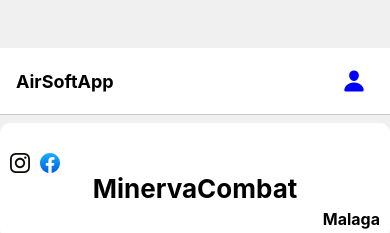
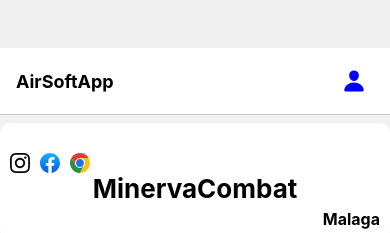
Before and after one commit to oespejo08/ProyectoAirsoft, a React Native app in the folder client/: screen /Home in a window 390 px wide. Shown: the top 233 px of the page. Built offline with nearby package versions, Linux system fonts and the light colour scheme.

Commit message:
CleanCode

```diff
--- /dev/null
+++ b/client/src/components/CamposAirsoft.js
@@ -0,0 +1,10 @@
+const camposAirsofts = [
+    {nombre: 'MinervaCombat', ciudad:'Malaga', localizacion:'', partidas: ['Sabado','Domingo'], instagram:'minervacombat',facebook:'airsoftminervacombat', direccion:'https://minervacombat.jimdofree.com/'},
+    {nombre: 'ZonaZ', ciudad:'Malaga', localizacion:'', partidas: ['Sabado','Domingo'], instagram:'arturojshaw',facebook:'zonaceta',youtube:'@ZonaCetaAirsoft'},
+    {nombre: 'Kampo Lira', ciudad:'Malaga', localizacion:'', partidas: ['Sabado','Domingo'], instagram:'campolira',facebook:'campolira'},
+
+
+
+  ]
+
+  export default camposAirsofts
--- a/client/src/components/HomeScreen.js
+++ b/client/src/components/HomeScreen.js
@@ -6,8 +6,8 @@ import { Linking } from 'react-native';
 import InstagramIcons from './icons/InstagramIcons';
 import FacebookIcons from './icons/FacebookIcons';
 import YoutubeIcons from './icons/YoutubeIcons';
-
-
+import ChromeIcons from './icons/ChromeIcons';
+import camposAirsofts from './CamposAirsoft';
 
 
 
@@ -29,7 +29,10 @@ const HomeScreen = ({navigation}) => {
     Linking.openURL(url).catch(err => console.error('Error al abrir el enlace:', err));
   };
 
-
+  const goToWebDirecction =(direccion) => {
+    const url = direccion;
+    Linking.openURL(url).catch(err=> console.error('Error al abir el enlace',err))
+  }
 
 
   const [partidaSeleccionada, setPartidaSeleccionada] = useState(null);
@@ -48,14 +51,7 @@ const HomeScreen = ({navigation}) => {
     console.log(`Te has apuntado a la partida de ${partida} en el campo ${partidaSeleccionada}`);
   };
 
-  const camposAirsofts = [
-    {nombre: 'MinervaCombat', ciudad:'Malaga', localizacion:'', partidas: ['Sabado','Domingo'], instagram:'minervacombat',facebook:'airsoftminervacombat'},
-    {nombre: 'ZonaZ', ciudad:'Malaga', localizacion:'', partidas: ['Sabado','Domingo'], instagram:'arturojshaw',facebook:'zonaceta',youtube:'@ZonaCetaAirsoft'},
-    {nombre: 'Kampo Lira', ciudad:'Malaga', localizacion:'', partidas: ['Sabado','Domingo'], instagram:'campolira',facebook:'campolira'},
 
-
-
-  ]
   return (
     <ScrollView style={styles.container}>
   <Header title="AirSoftApp" onLoginPress={handleLoginPress} />
@@ -76,6 +72,11 @@ const HomeScreen = ({navigation}) => {
           <TouchableOpacity onPress={() => goToYoutubeProfile(campo.youtube)}>
             <View style={styles.iconosContainer}>
             {campo.youtube && <YoutubeIcons style={styles.icono} />}
+            </View>
+            </TouchableOpacity>
+            <TouchableOpacity onPress={() => goToWebDirecction(campo.direccion)}>
+            <View style={styles.iconosContainer}>
+            {campo.direccion && <ChromeIcons style={styles.icono} />}
             </View>
             </TouchableOpacity>
 
--- /dev/null
+++ b/client/src/components/icons/ChromeIcons.js
@@ -0,0 +1,38 @@
+import * as React from "react"
+import Svg, { Path } from "react-native-svg"
+
+function ChromeIcons(props) {
+  return (
+    <Svg
+      xmlns="http://www.w3.org/2000/svg"
+      preserveAspectRatio="xMidYMid"
+      width={20}
+      height={20}
+      viewBox="0 0 190.5 190.5"
+      {...props}
+    >
+      <Path
+        fill="#fff"
+        d="M95.252 142.873c26.304 0 47.627-21.324 47.627-47.628s-21.323-47.628-47.627-47.628-47.627 21.324-47.627 47.628 21.323 47.628 47.627 47.628z"
+      />
+      <Path
+        fill="#229342"
+        d="M54.005 119.07l-41.24-71.43a95.227 95.227 0 00-.003 95.25 95.234 95.234 0 0082.496 47.61l41.24-71.43v-.011a47.613 47.613 0 01-17.428 17.443 47.62 47.62 0 01-47.632.007 47.62 47.62 0 01-17.433-17.437z"
+      />
+      <Path
+        fill="#fbc116"
+        d="M136.495 119.067l-41.239 71.43a95.229 95.229 0 0082.489-47.622A95.24 95.24 0 00190.5 95.248a95.237 95.237 0 00-12.772-47.623H95.249l-.01.007a47.62 47.62 0 0123.819 6.372 47.618 47.618 0 0117.439 17.431 47.62 47.62 0 01-.001 47.633z"
+      />
+      <Path
+        fill="#1a73e8"
+        d="M95.252 132.961c20.824 0 37.705-16.881 37.705-37.706S116.076 57.55 95.252 57.55 57.547 74.431 57.547 95.255s16.881 37.706 37.705 37.706z"
+      />
+      <Path
+        fill="#e33b2e"
+        d="M95.252 47.628h82.479A95.237 95.237 0 00142.87 12.76 95.23 95.23 0 0095.245 0a95.222 95.222 0 00-47.623 12.767 95.23 95.23 0 00-34.856 34.872l41.24 71.43.011.006a47.62 47.62 0 01-.015-47.633 47.61 47.61 0 0141.252-23.815z"
+      />
+    </Svg>
+  )
+}
+
+export default ChromeIcons
```
